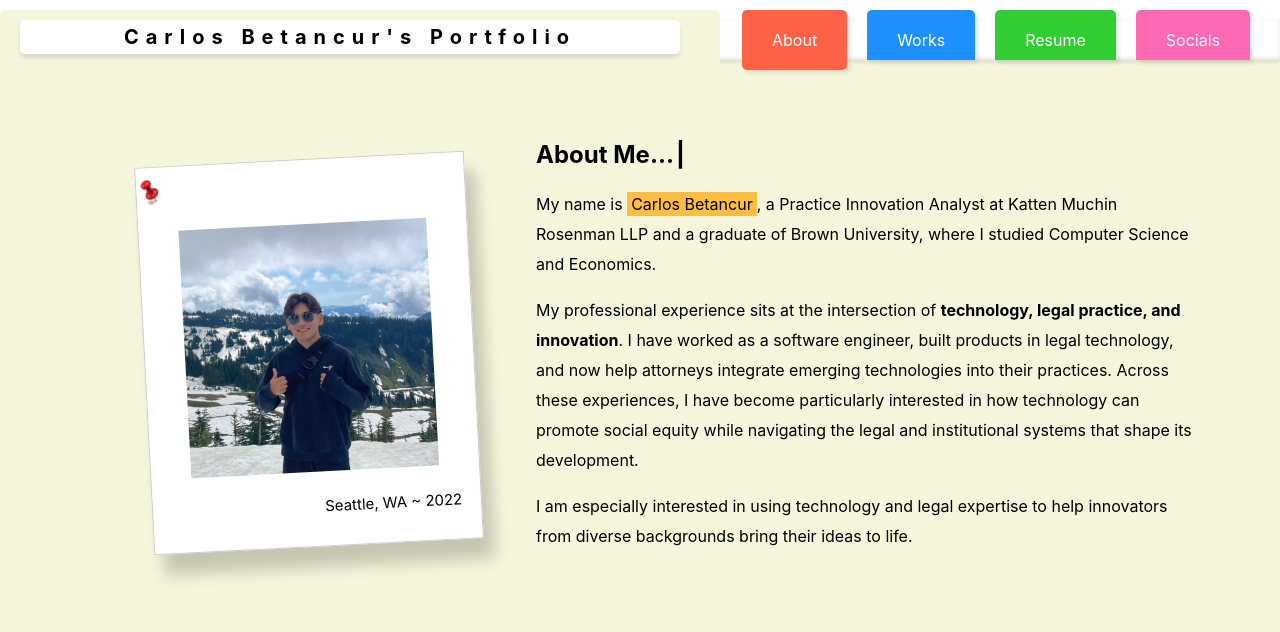
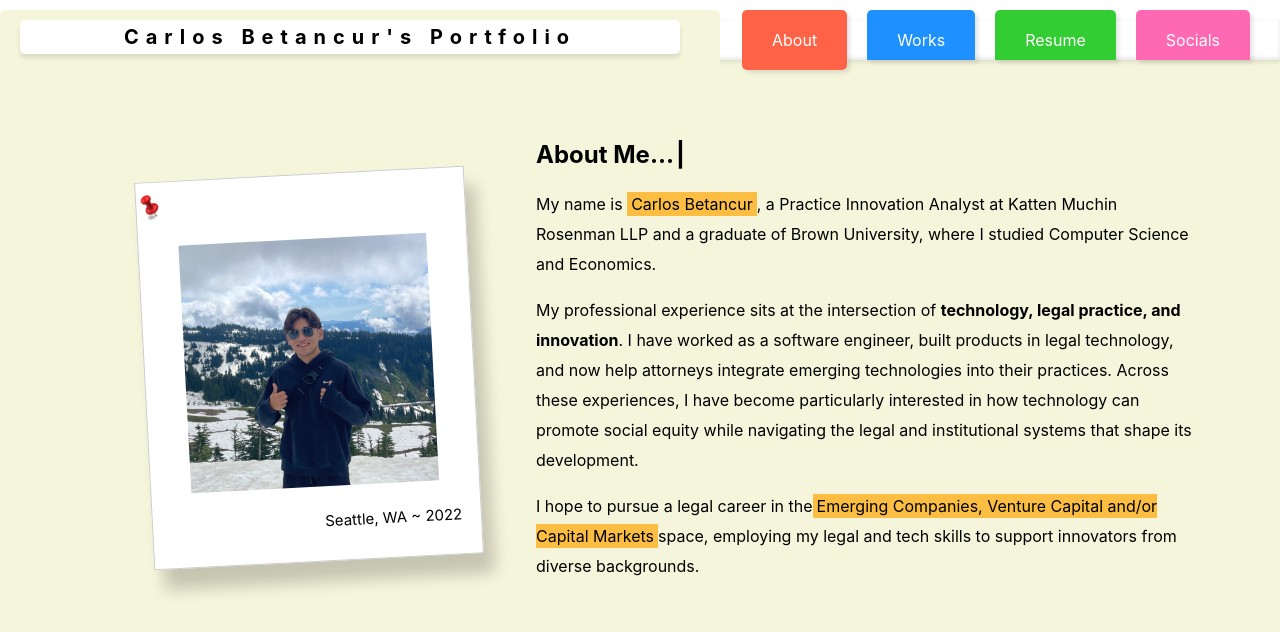
Before and after one commit to car-man-bet/portfolio, a React (Create React App) app in the folder my-app/: page / in a window 1280 px wide. Shown: the top 632 px of the page. Built offline with nearby package versions, Linux system fonts and the light colour scheme.

Commit message:
Update About.js

```diff
--- a/my-app/src/pages/About.js
+++ b/my-app/src/pages/About.js
@@ -77,9 +77,9 @@ function About() {
           </p>
 
           <p>
-            I am especially interested in using technology and legal
-            expertise to help innovators from diverse backgrounds bring
-            their ideas to life.
+            I hope to pursue a legal career in the
+              <span className="highlight">Emerging Companies, Venture Capital and/or Capital Markets</span>
+              space, employing my legal and tech skills to support innovators from diverse backgrounds.
           </p>
         </section>
       </div>
```
